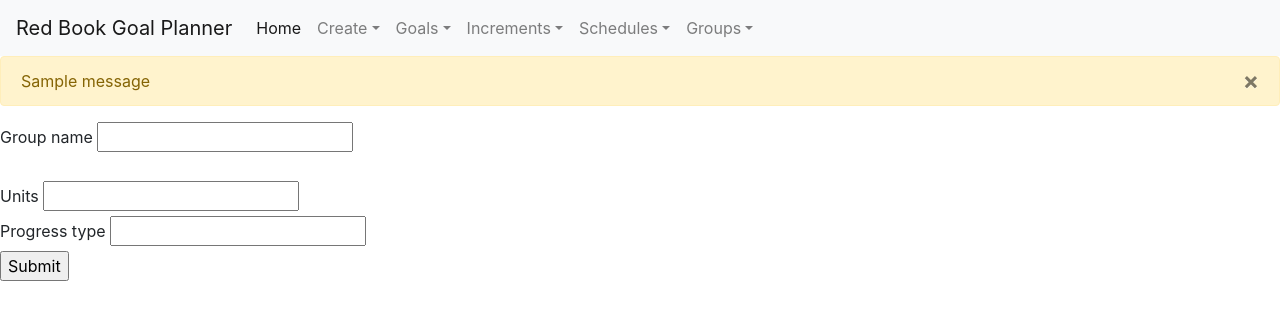
After one commit to SeanMcOwen/Red-Book-Productivity-Planner, a Flask app: template RedBookFlask/Create/templates/Create/Progress.html in a window 1280 px wide. The commit adds this page. Shown: the top 320 px of the page. Run offline with Flask 2, Linux system fonts and the light colour scheme; the template is opened without the code that fills it, so the values that code supplies are empty, except form fields; one stand-in notice (Sample message) is shown; form fields are guessed from the names that the template uses; parts of the project's set-up code (start-up, migrations or seed data) failed here and were passed over; some libraries are stand-ins or nearby versions.

Commit message:
Progress View

```diff
--- /dev/null
+++ b/RedBookFlask/Create/templates/Create/Progress.html
@@ -0,0 +1,25 @@
+{% extends "Base.html" %}
+
+{% block content %}
+
+{% for message in get_flashed_messages() %}
+<div class="alert alert-warning">
+    <button type="button" class="close" data-dismiss="alert">&times;</button>
+    {{ message }}
+</div>
+{% endfor %}
+
+<form method="POST" action="Group">
+    {{ form.csrf_token }}
+    {{ form.hidden_tag() }}
+    {{ form.group_name.label }} {{ form.group_name() }}<br><br>
+    {{ form.units.label }} {{ form.units() }}<br>
+    {{ form.progress_type.label }} {{ form.progress_type() }}<br>
+    {{ form.submit() }}
+</form>
+
+<br>
+<br>
+
+
+{% endblock %}
--- a/RedBookFlask/templates/Base.html
+++ b/RedBookFlask/templates/Base.html
@@ -31,6 +31,7 @@
         <div class="dropdown-menu">
           <a class="dropdown-item" href="{{ url_for('create.goals_page') }}">Goals</a>
           <a class="dropdown-item" href="{{ url_for('create.group_page') }}">Group</a>
+          <a class="dropdown-item" href="{{ url_for('create.progress_page') }}">Progress</a>
           <a class="dropdown-item" href="{{ url_for('create.update_progress_page') }}">Update Progress</a>
         </div>
       </li>
```
Also changed, not shown: RedBookFlask/Create/views.py (+36 -0 lines).
